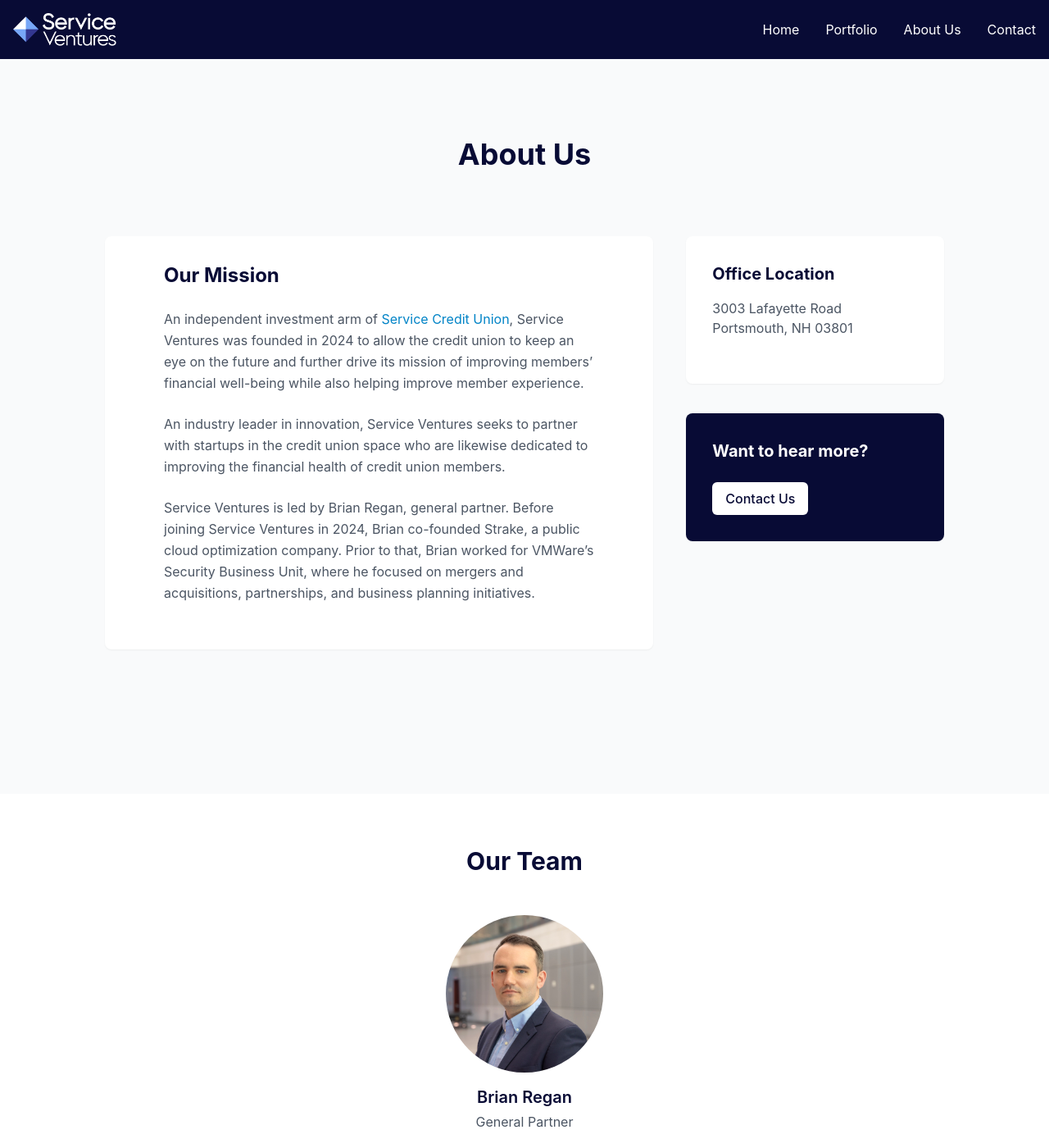
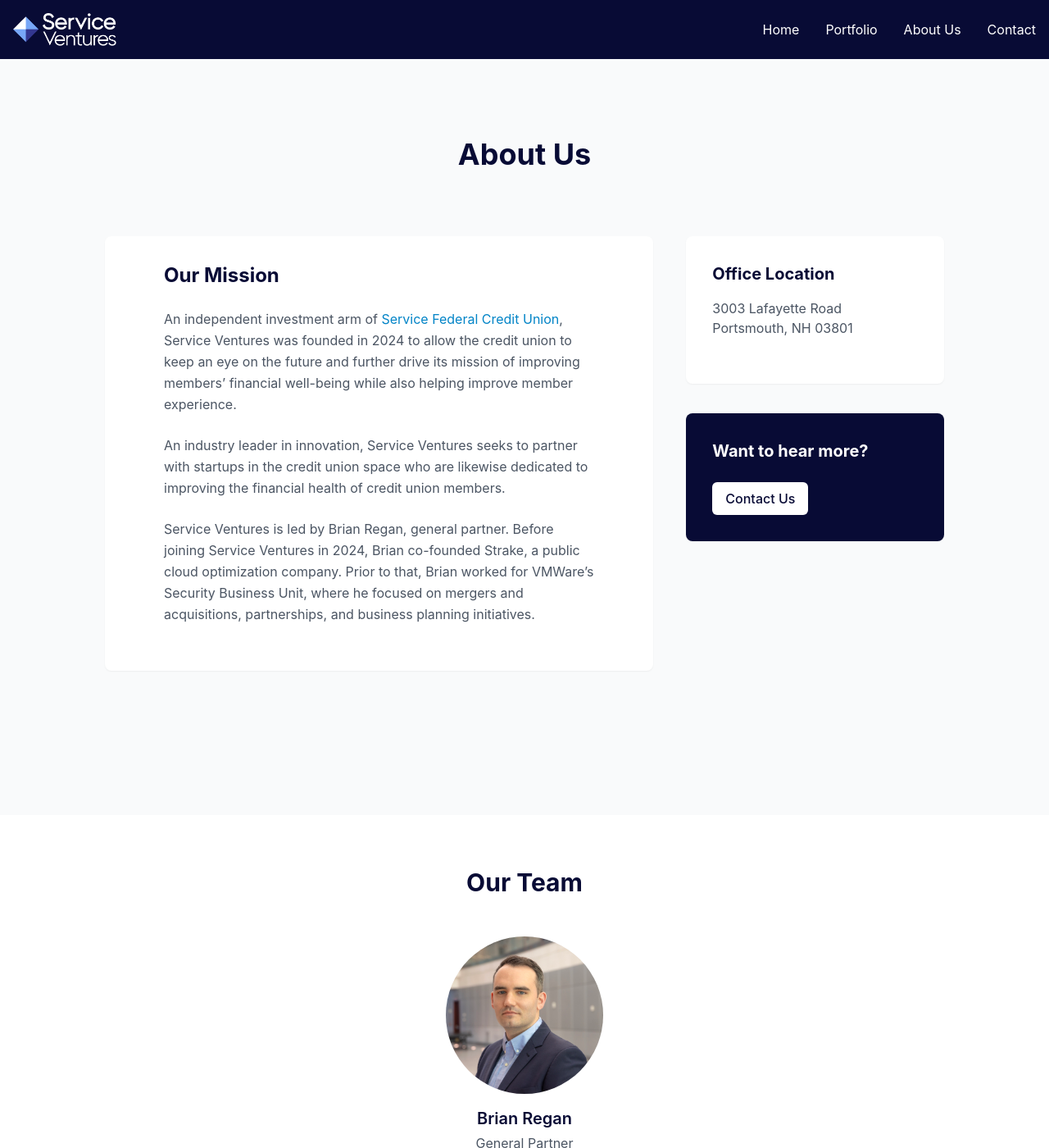
Before and after one commit to brian-sv-prod/sv-website, a Jekyll site: the page built from about.html, in a window 1280 px wide and 1400 px high. Shown: the whole window at 82% size. Built offline with Jekyll 4.4.1, drawn with Linux system fonts in a browser that asks for light colours; nearby versions of some CDN libraries; some of the changed text lies outside the part shown.

Commit message:
5.15
privacy policy placeholder, updating the website footer, adding 'federal'.

```diff
--- a/_layouts/default.html
+++ b/_layouts/default.html
@@ -358,17 +358,14 @@
           </div>
         </div>
 
-        <!--
         <div>
           <h4 class="text-lg font-semibold mb-4">Company</h4>
           <nav class="flex flex-col space-y-2">
-            <a href="#" class="text-gray-400 hover:text-white transition duration-300">About Us</a>
-            <a href="#" class="text-gray-400 hover:text-white transition duration-300">Team</a>
-            <a href="#" class="text-gray-400 hover:text-white transition duration-300">Careers</a>
+            <a href="/about" class="text-gray-400 hover:text-white transition duration-300">About Us</a>
+            <a href="/privacy" class="text-gray-400 hover:text-white transition duration-300">Privacy Policy</a>
             <a href="/portfolio" class="text-gray-400 hover:text-white transition duration-300">Portfolio</a>
           </nav>
         </div>
-        -->
 
         <!--
         <div>
--- a/about.html
+++ b/about.html
@@ -24,7 +24,7 @@ show_announcement: true
 
             <div class="px-10 prose prose-lg">
               <p class="mb-6">
-                An independent investment arm of <a href="https://servicecu.org">Service Credit Union</a>, Service Ventures was founded in 2024 to allow the credit union to keep an eye on the future and further drive its mission of improving members’ financial well-being while also helping improve member experience.
+                An independent investment arm of <a href="https://servicecu.org">Service Federal Credit Union</a>, Service Ventures was founded in 2024 to allow the credit union to keep an eye on the future and further drive its mission of improving members’ financial well-being while also helping improve member experience.
               </p>
 
               <p class="mb-6">
```
